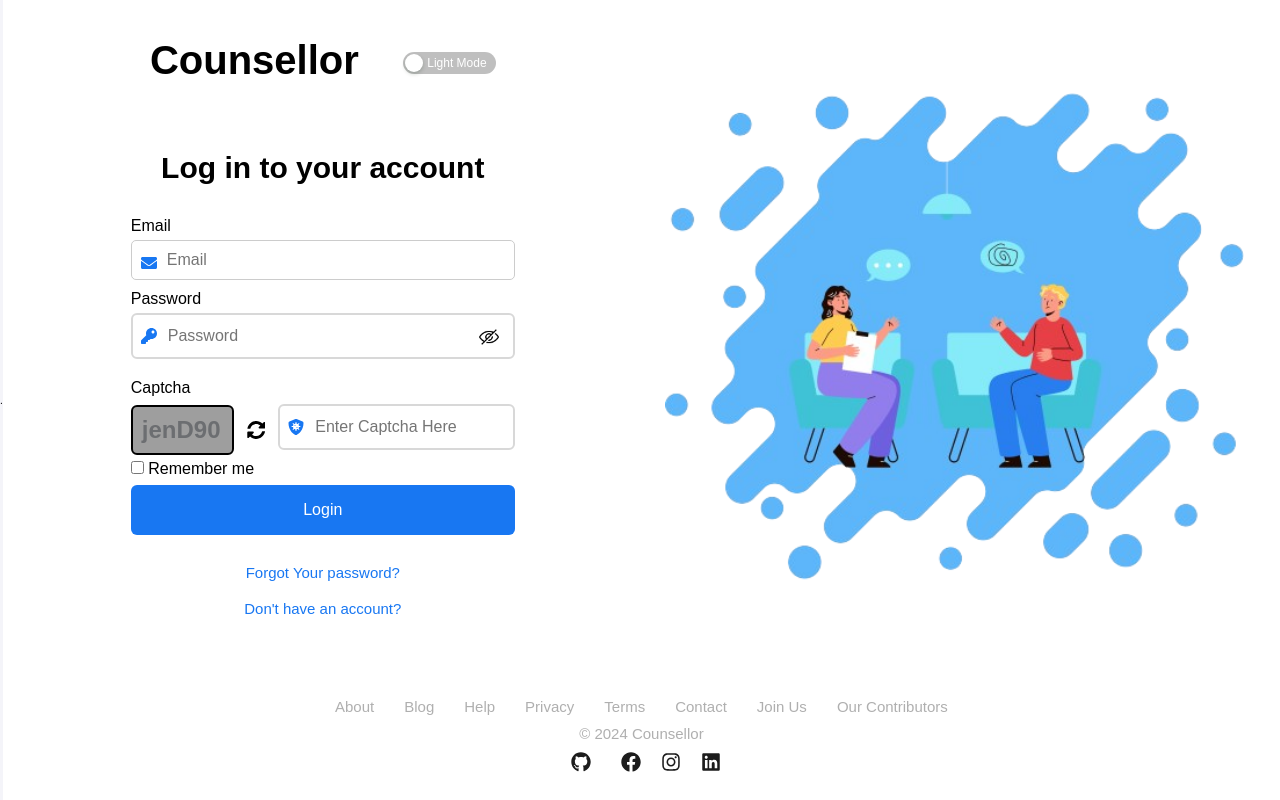
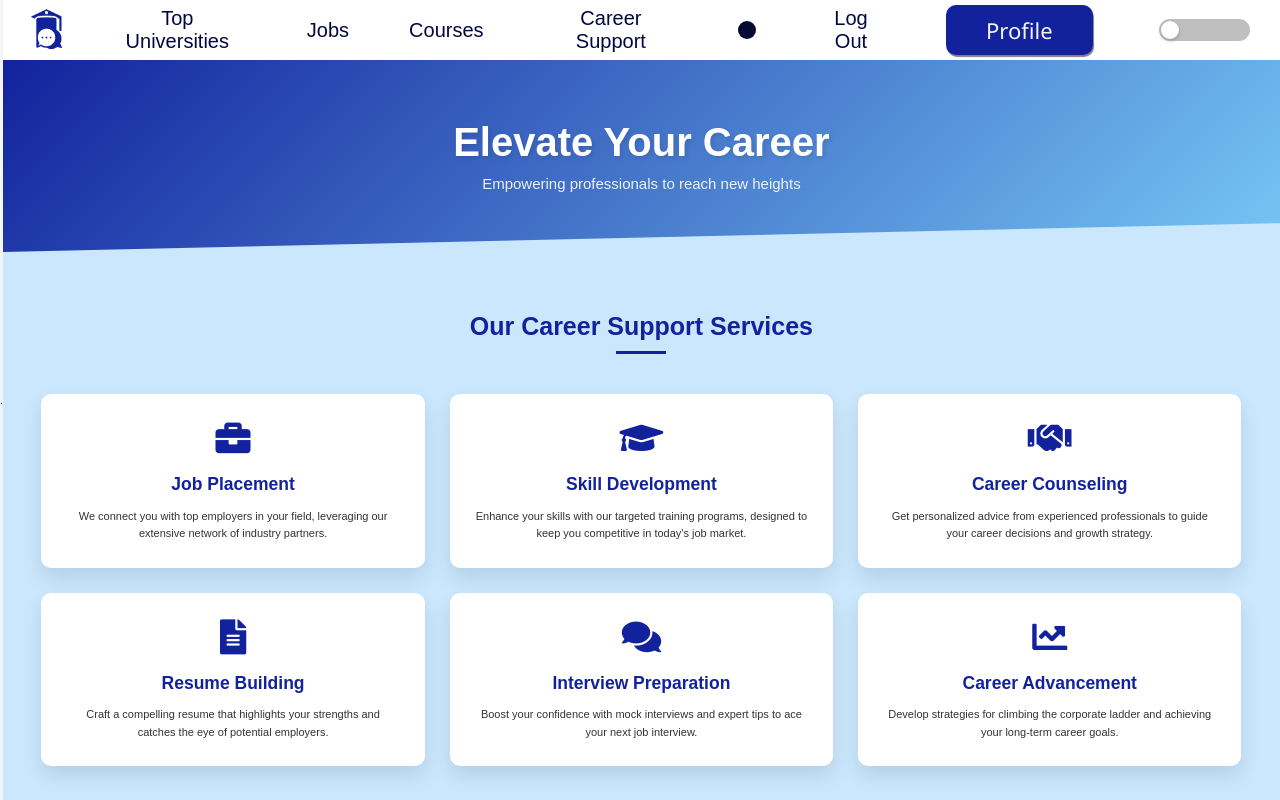
Before and after one commit to Counselllor/Counsellor-Web, a React (Vite) app: page /careersupport in a window 1280 px wide. Before the commit this address led to /. Built offline with nearby package versions, Linux system fonts and the light colour scheme; no server answers; grey boxes are pictures that could not be loaded; a web font is replaced by a local one.

Commit message:
Created same navbar

```diff
--- a/src/components/Career Support/CareerSupport.jsx
+++ b/src/components/Career Support/CareerSupport.jsx
@@ -1,6 +1,13 @@
-import React, { useState } from 'react';
+import React, { useCallback, useContext, useEffect, useState } from 'react';
 import './CareerSupport.css';
 import Navbar from '../Navbar/Navbar';
+import Logo from "../../assets/logo.webp";
+import { useNavigate, useLocation } from "react-router-dom";
+import { Switch } from 'antd';
+import { ThemeContext } from '../../App';
+import { signOut } from "firebase/auth";
+import { auth } from "../../firebase/auth";
+
 
 const CareerSupport = () => {
   const [formData, setFormData] = useState({
@@ -8,7 +15,31 @@ const CareerSupport = () => {
     email: '',
     message: ''
   });
+  const { theme, toggleTheme } = useContext(ThemeContext);
 
+  const navigate = useNavigate();
+
+  const [menuOpen, setMenuOpen] = useState(false);
+  const toggleMenu = useCallback(() => {
+    setMenuOpen((prevMenuOpen) => !prevMenuOpen);
+  }, []);
+  const handleThemeChange = useCallback(() => {
+    toggleTheme();
+  }, [toggleTheme]);
+
+  const handleSignOut = useCallback(() => {
+    signOut(auth)
+      .then(() => {
+        setTimeout(() => {
+          navigate("/");
+        }, 1000);
+      })
+      .catch((err) => {
+        toast.error(err.message, {
+          className: "toast-message",
+        });
+      });
+  }, [navigate]);
   const handleInputChange = (e) => {
     const { name, value } = e.target;
     setFormData(prevState => ({
@@ -22,10 +53,72 @@ const CareerSupport = () => {
     console.log('Form submitted:', formData);
     setFormData({ name: '', email: '', message: '' });
   };
+  const [fix, setFix] = useState(false);
 
+  const setFixed = useCallback(() => {
+    if (window.scrollY > 0) {
+      setFix(true);
+    } else {
+      setFix(false);
+    }
+  }, []);
+
+  useEffect(() => {
+    window.addEventListener("scroll", setFixed);
+    return () => {
+      window.removeEventListener("scroll", setFixed);
+    };
+  }, [setFixed]);
   return (
     <div className="career-support">
-      <Navbar />
+         <nav className={`navbar ${fix ? "fixed" : ""}`}>
+        <div className="logo">
+          <img src={Logo} alt="Logo" />
+        </div>
+        <div className={`menu ${menuOpen ? "show" : ""}`}>
+          <ul>
+            <li>
+              <a href="/topuniversities">Top Universities</a>
+            </li>
+            <li>
+              <a href="/jobs">Jobs</a>
+            </li>
+            <li>
+              <a href="./courses">Courses</a>
+            </li>
+            <li>
+              <a href="./careersupport">Career Support</a>
+            </li>
+            <li className="dot">
+              <a href="error">•</a>
+            </li>
+            <li>
+              <a href="/" onClick={handleSignOut}>
+                Log Out
+              </a>
+            </li>
+            <li>
+              <a href="./profile">
+                <button className="profile_btn">Profile</button>
+              </a>
+            </li>
+            <li>
+              <Switch
+                style={{ backgroundColor: theme === "dark" ? "#000000" : "" }}
+                onChange={handleThemeChange}
+                checked={theme === "dark"}
+                checkedChildren="Dark Mode"
+                unCheckedChildren="Light Mode"
+              />
+            </li>
+          </ul>
+        </div>
+        <div className="hamburger" onClick={toggleMenu}>
+          <div className={`bar ${menuOpen ? "open" : ""}`} />
+          <div className={`bar ${menuOpen ? "open" : ""}`} />
+          <div className={`bar ${menuOpen ? "open" : ""}`} />
+        </div>
+      </nav>
       <header className="career-support__header">
         <h1 className="career-support__main-title">Elevate Your Career</h1>
         <p className="career-support__subtitle">Empowering professionals to reach new heights</p>
```
